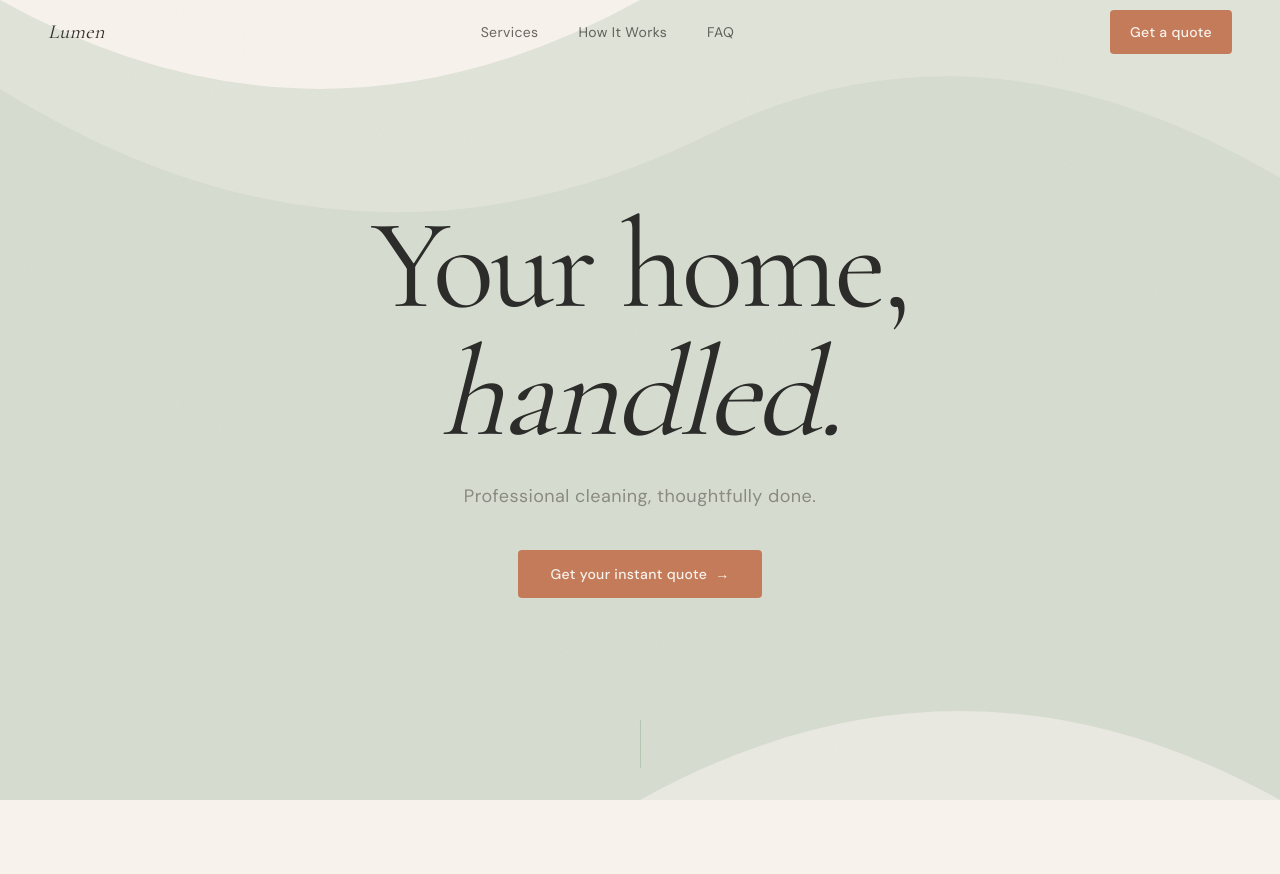
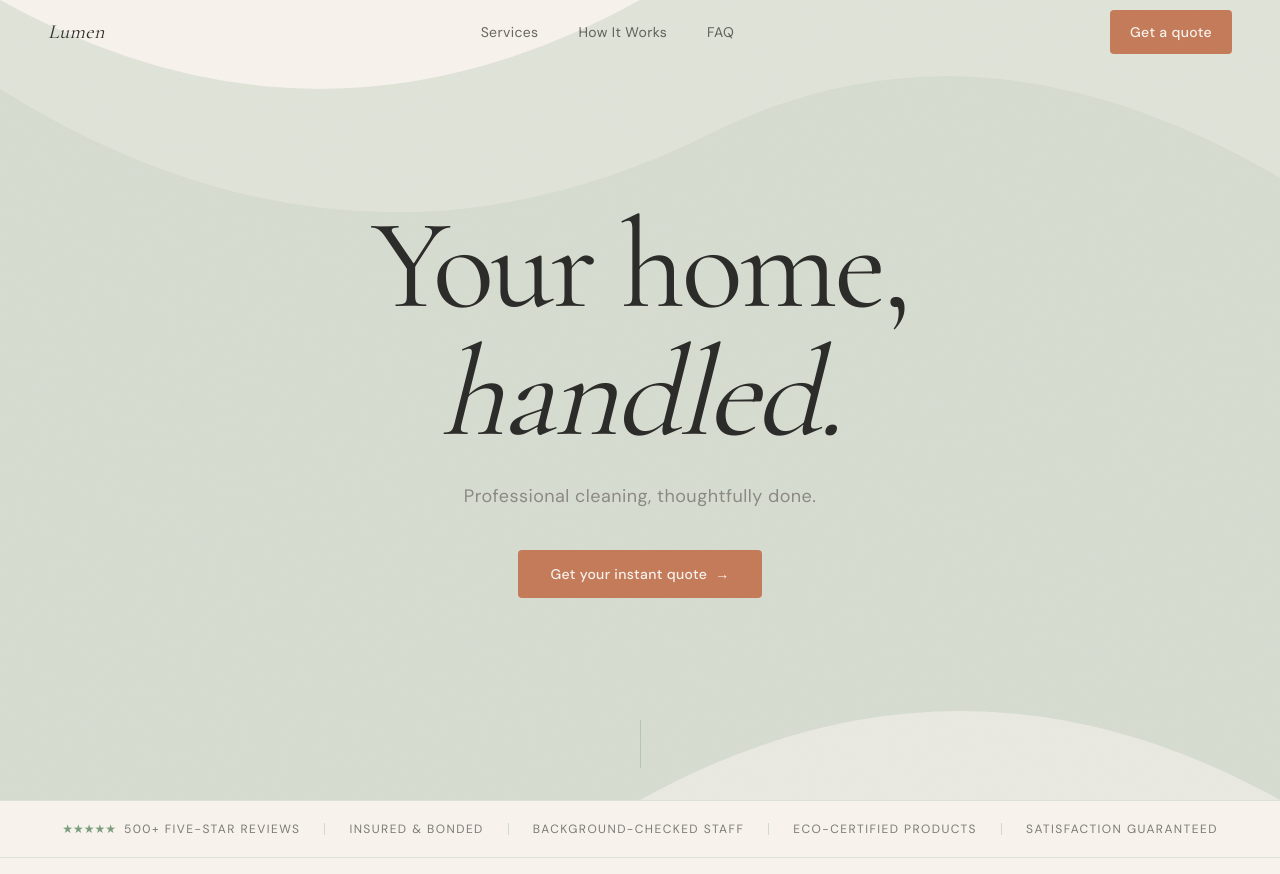
Before and after one commit to Pclaws/Lumen, a Next.js app: page / in a window 1280 px wide. Shown: the top 874 px of the page. Built offline with nearby package versions, Linux system fonts and the light colour scheme.

Commit message:
feat: Trust strip — five trust indicators

```diff
--- a/app/page.tsx
+++ b/app/page.tsx
@@ -1,11 +1,13 @@
 import Nav from '@/components/nav/Nav'
 import Hero from '@/components/hero/Hero'
+import TrustStrip from '@/components/trust/TrustStrip'
 
 export default function Home() {
   return (
     <main>
       <Nav />
       <Hero />
+      <TrustStrip />
       <div className="h-screen bg-cream" />
     </main>
   )
--- /dev/null
+++ b/components/trust/TrustStrip.tsx
@@ -0,0 +1,38 @@
+// components/trust/TrustStrip.tsx
+const items = [
+  { label: '500+ five-star reviews', prefix: '★★★★★' },
+  { label: 'Insured & bonded' },
+  { label: 'Background-checked staff' },
+  { label: 'Eco-certified products' },
+  { label: 'Satisfaction guaranteed' },
+]
+
+export default function TrustStrip() {
+  return (
+    <section
+      className="bg-cream border-y border-sage/20 py-5 overflow-x-auto"
+      aria-label="Trust indicators"
+    >
+      <ul
+        className="flex items-center justify-center gap-0 min-w-max mx-auto px-6"
+        role="list"
+      >
+        {items.map((item, i) => (
+          <li key={item.label} className="flex items-center">
+            <span className="font-body text-xs tracking-[0.12em] uppercase text-ink/60 px-6 whitespace-nowrap">
+              {item.prefix && (
+                <span className="text-sage mr-2 tracking-normal" aria-hidden="true">
+                  {item.prefix}
+                </span>
+              )}
+              {item.label}
+            </span>
+            {i < items.length - 1 && (
+              <span className="w-px h-3 bg-sage/30" aria-hidden="true" />
+            )}
+          </li>
+        ))}
+      </ul>
+    </section>
+  )
+}
```
